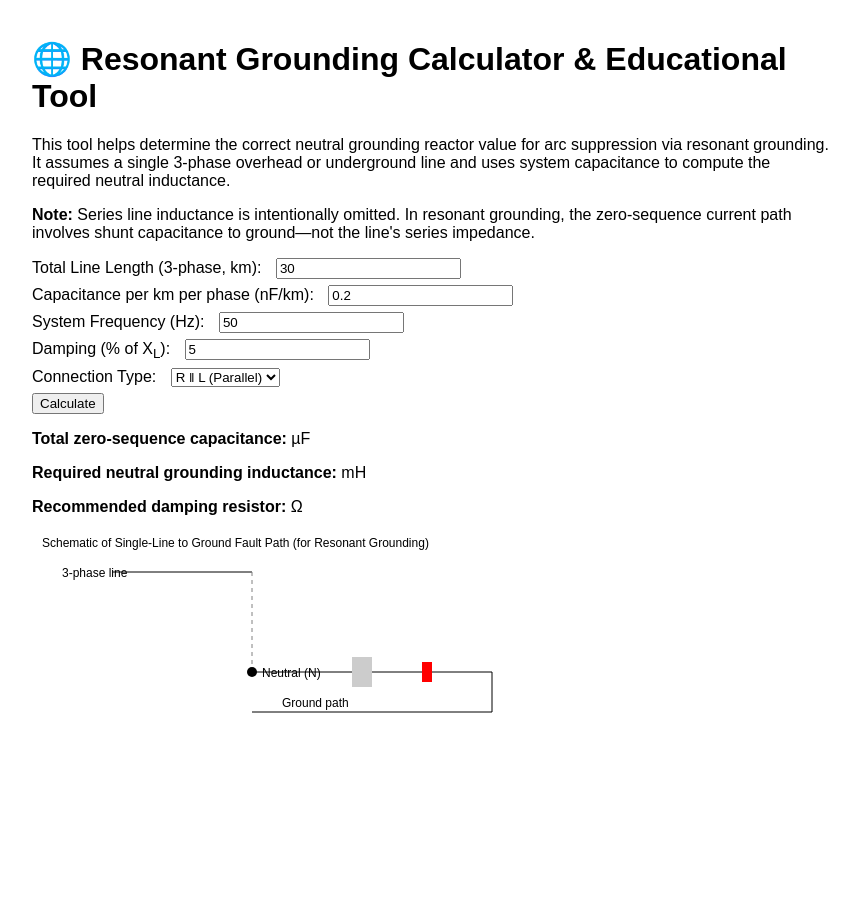
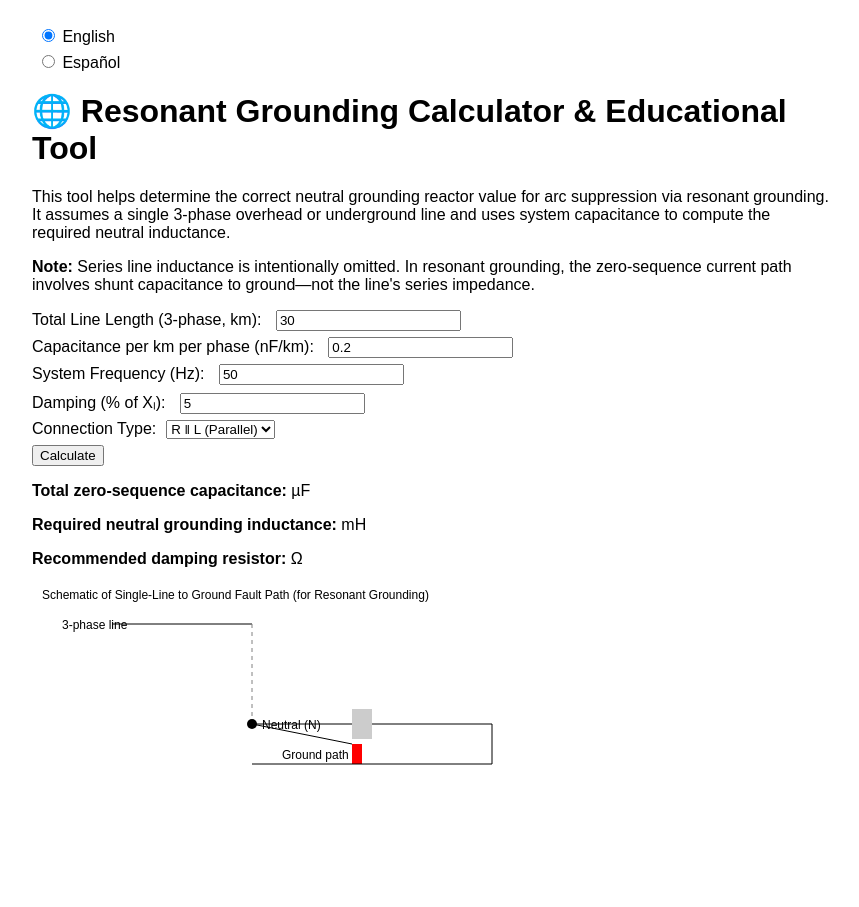
Before and after one commit to Siizer/Resonant-Grounding-Tool, a plain HTML site: page index.html in a window 1280 px wide. Shown: the whole page, without its empty margins (208-1067 px from the left). Before the commit the page ends 876 px from the top, so only its background shows below. Drawn offline with nearby package versions, Linux system fonts and the light colour scheme.

Commit message:
Update index.html
This version gives:
 - Textual + visual representation for series vs parallel damping.
 - A clean bilingual toggle.
 - Easy extensibility for more languages or circuit options.

```diff
--- a/index.html
+++ b/index.html
@@ -2,7 +2,7 @@
 <html lang="en">
 <head>
   <meta charset="UTF-8">
-  <title>Resonant Grounding Calculator (Educational)</title>
+  <title>Resonant Grounding Calculator</title>
   <script src="https://d3js.org/d3.v7.min.js"></script>
   <style>
     body { font-family: sans-serif; padding: 20px; max-width: 800px; margin: auto; }
@@ -13,33 +13,89 @@
   </style>
 </head>
 <body>
-  <h1>🌐 Resonant Grounding Calculator & Educational Tool</h1>
-  <p>This tool helps determine the correct neutral grounding reactor value for arc suppression via resonant grounding. It assumes a single 3-phase overhead or underground line and uses system capacitance to compute the required neutral inductance.</p>
-  <p><strong>Note:</strong> Series line inductance is intentionally omitted. In resonant grounding, the zero-sequence current path involves shunt capacitance to ground—not the line's series impedance.</p>
+  <div>
+    <label><input type="radio" name="lang" value="en" checked onchange="setLanguage('en')"> English</label>
+    <label><input type="radio" name="lang" value="es" onchange="setLanguage('es')"> Español</label>
+  </div>
 
-  <label>Total Line Length (3-phase, km): <input id="L_total" type="number" value="30"></label>
-  <label>Capacitance per km per phase (nF/km): <input id="C_per_km" type="number" step="0.01" value="0.2"></label>
-  <label>System Frequency (Hz): <input id="freq" type="number" value="50"></label>
-  <label>Damping (% of X<sub>L</sub>): <input id="damping" type="number" step="1" value="5"></label>
-  <label>Connection Type:
-    <select id="connection">
+  <h1 id="title"></h1>
+  <p id="description"></p>
+  <p><strong><span id="noteLabel"></span></strong> <span id="noteText"></span></p>
+
+  <label id="lbl_length">Total Line Length (3-phase, km): <input id="L_total" type="number" value="30"></label>
+  <label id="lbl_cap">Capacitance per km per phase (nF/km): <input id="C_per_km" type="number" step="0.01" value="0.2"></label>
+  <label id="lbl_freq">System Frequency (Hz): <input id="freq" type="number" value="50"></label>
+  <label id="lbl_damp">Damping (% of Xₗ): <input id="damping" type="number" step="1" value="5"></label>
+  <label id="lbl_conn">
+    Connection Type:
+    <select id="connection" onchange="calculate()">
       <option value="parallel">R ‖ L (Parallel)</option>
       <option value="series">R + L (Series)</option>
     </select>
   </label>
 
-  <button onclick="calculate()">Calculate</button>
+  <button onclick="calculate()" id="btn_calc"></button>
 
-  <p><strong>Total zero-sequence capacitance:</strong> <span id="cap"></span> µF</p>
-  <p><strong>Required neutral grounding inductance:</strong> <span id="ind"></span> mH</p>
-  <p><strong>Recommended damping resistor:</strong> <span id="res"></span> Ω</p>
+  <p><strong id="out_cap_label"></strong> <span id="cap"></span> µF</p>
+  <p><strong id="out_ind_label"></strong> <span id="ind"></span> mH</p>
+  <p><strong id="out_res_label"></strong> <span id="res"></span> Ω</p>
 
   <svg id="diagram" width="700" height="320"></svg>
 
   <script>
+    const translations = {
+      en: {
+        title: "🌐 Resonant Grounding Calculator & Educational Tool",
+        description: "This tool helps determine the correct neutral grounding reactor value for arc suppression via resonant grounding. It assumes a single 3-phase overhead or underground line and uses system capacitance to compute the required neutral inductance.",
+        noteLabel: "Note:",
+        noteText: "Series line inductance is intentionally omitted. In resonant grounding, the zero-sequence current path involves shunt capacitance to ground—not the line's series impedance.",
+        lbl_conn: "Connection Type:",
+        btn_calc: "Calculate",
+        out_cap_label: "Total zero-sequence capacitance:",
+        out_ind_label: "Required neutral grounding inductance:",
+        out_res_label: "Recommended damping resistor:",
+        conn_parallel: "R ‖ L (Parallel)",
+        conn_series: "R + L (Series)",
+        svg_label: "Schematic of Single-Line to Ground Fault Path (for Resonant Grounding)",
+        svg_ground: "Ground path"
+      },
+      es: {
+        title: "🌐 Calculadora de Puesta a Tierra Resonante y Herramienta Educativa",
+        description: "Esta herramienta ayuda a determinar el valor correcto del reactor de puesta a tierra para la supresión de arco mediante conexión resonante. Asume una sola línea aérea o subterránea trifásica y usa la capacitancia del sistema para calcular la inductancia neutra requerida.",
+        noteLabel: "Nota:",
+        noteText: "La inductancia en serie de la línea se omite intencionalmente. En la puesta a tierra resonante, la corriente de secuencia cero fluye a través de la capacitancia de derivación a tierra, no a través de la impedancia en serie.",
+        lbl_conn: "Tipo de conexión:",
+        btn_calc: "Calcular",
+        out_cap_label: "Capacitancia total de secuencia cero:",
+        out_ind_label: "Inductancia de puesta a tierra requerida:",
+        out_res_label: "Resistencia de amortiguamiento recomendada:",
+        conn_parallel: "R ‖ L (Paralelo)",
+        conn_series: "R + L (Serie)",
+        svg_label: "Esquema de la trayectoria de falla monofásica a tierra (puesta a tierra resonante)",
+        svg_ground: "Trayectoria de tierra"
+      }
+    };
+
+    function setLanguage(lang) {
+      const t = translations[lang];
+      document.getElementById("title").innerText = t.title;
+      document.getElementById("description").innerText = t.description;
+      document.getElementById("noteLabel").innerText = t.noteLabel;
+      document.getElementById("noteText").innerText = t.noteText;
+      document.getElementById("lbl_conn").childNodes[0].nodeValue = t.lbl_conn;
+      document.getElementById("btn_calc").innerText = t.btn_calc;
+      document.getElementById("out_cap_label").innerText = t.out_cap_label;
+      document.getElementById("out_ind_label").innerText = t.out_ind_label;
+      document.getElementById("out_res_label").innerText = t.out_res_label;
+      document.getElementById("connection").options[0].text = t.conn_parallel;
+      document.getElementById("connection").options[1].text = t.conn_series;
+      svg.select("#svg_label").text(t.svg_label);
+      svg.select("#svg_ground").text(t.svg_ground);
+    }
+
     const svg = d3.select("#diagram");
 
-    svg.append("text").attr("x", 10).attr("y", 15).text("Schematic of Single-Line to Ground Fault Path (for Resonant Grounding)");
+    svg.append("text").attr("id", "svg_label").attr("x", 10).attr("y", 15).text("Schematic of Single-Line to Ground Fault Path (for Resonant Grounding)");
 
     svg.append("line").attr("x1", 80).attr("y1", 40).attr("x2", 220).attr("y2", 40).attr("stroke", "black");
     svg.append("text").attr("x", 30).attr("y", 45).text("3-phase line");
@@ -47,17 +103,34 @@
     svg.append("circle").attr("cx", 220).attr("cy", 140).attr("r", 5).attr("fill", "black");
     svg.append("text").attr("x", 230).attr("y", 145).text("Neutral (N)");
 
-    svg.append("line").attr("x1", 220).attr("y1", 140).attr("x2", 320).attr("y2", 140).attr("stroke", "black");
-    svg.append("rect").attr("x", 320).attr("y", 125).attr("width", 20).attr("height", 30).attr("fill", "#ccc");
-    svg.append("line").attr("x1", 340).attr("y1", 140).attr("x2", 390).attr("y2", 140).attr("stroke", "black");
-    svg.append("rect").attr("x", 390).attr("y", 130).attr("width", 10).attr("height", 20).attr("fill", "red");
-    svg.append("line").attr("x1", 400).attr("y1", 140).attr("x2", 460).attr("y2", 140).attr("stroke", "black");
+    // Parallel layout: R and L branch to same node
+    const g_parallel = svg.append("g").attr("id", "g_parallel");
+    g_parallel.append("line").attr("x1", 220).attr("y1", 140).attr("x2", 320).attr("y2", 140).attr("stroke", "black");
+    g_parallel.append("rect").attr("x", 320).attr("y", 125).attr("width", 20).attr("height", 30).attr("fill", "#ccc");
+    g_parallel.append("text").attr("x", 325).attr("y", 120).attr("id", "Lval");
+
+    g_parallel.append("line").attr("x1", 220).attr("y1", 140).attr("x2", 320).attr("y2", 160).attr("stroke", "black");
+    g_parallel.append("rect").attr("x", 320).attr("y", 160).attr("width", 10).attr("height", 20).attr("fill", "red");
+    g_parallel.append("text").attr("x", 325).attr("y", 195).attr("id", "Rval");
+
+    g_parallel.append("line").attr("x1", 340).attr("y1", 140).attr("x2", 460).attr("y2", 140).attr("stroke", "black");
+    g_parallel.append("line").attr("x1", 220).attr("y1", 180).attr("x2", 460).attr("y2", 180).attr("stroke", "black");
+
+    // Series layout: L then R inline
+    const g_series = svg.append("g").attr("id", "g_series").style("display", "none");
+    g_series.append("line").attr("x1", 220).attr("y1", 140).attr("x2", 320).attr("y2", 140).attr("stroke", "black");
+    g_series.append("rect").attr("x", 320).attr("y", 125).attr("width", 20).attr("height", 30).attr("fill", "#ccc");
+    g_series.append("text").attr("x", 325).attr("y", 120).attr("id", "Lval_s");
+
+    g_series.append("line").attr("x1", 340).attr("y1", 140).attr("x2", 390).attr("y2", 140).attr("stroke", "black");
+    g_series.append("rect").attr("x", 390).attr("y", 130).attr("width", 10).attr("height", 20).attr("fill", "red");
+    g_series.append("text").attr("x", 395).attr("y", 125).attr("id", "Rval_s");
+
+    g_series.append("line").attr("x1", 400).attr("y1", 140).attr("x2", 460).attr("y2", 140).attr("stroke", "black");
+    g_series.append("line").attr("x1", 220).attr("y1", 180).attr("x2", 460).attr("y2", 180).attr("stroke", "black");
+
     svg.append("line").attr("x1", 460).attr("y1", 140).attr("x2", 460).attr("y2", 180).attr("stroke", "black");
-    svg.append("line").attr("x1", 220).attr("y1", 180).attr("x2", 460).attr("y2", 180).attr("stroke", "black");
-    svg.append("text").attr("x", 250).attr("y", 175).text("Ground path");
-
-    const textL = svg.append("text").attr("x", 325).attr("y", 120).attr("id", "Lval");
-    const textR = svg.append("text").attr("x", 395).attr("y", 125).attr("id", "Rval");
+    svg.append("text").attr("id", "svg_ground").attr("x", 250).attr("y", 175).text("Ground path");
 
     function calculate() {
       const L_km = parseFloat(document.getElementById("L_total").value);
@@ -73,18 +146,25 @@
 
       let R;
       if (connType === "parallel") {
-        R = XL / dampPct;  // Parallel damping: R = XL / damping
+        R = XL / dampPct;
+        d3.select("#g_parallel").style("display", "block");
+        d3.select("#g_series").style("display", "none");
+        d3.select("#Lval").text("L = " + (L * 1e3).toFixed(1) + " mH");
+        d3.select("#Rval").text("R = " + R.toFixed(1) + " Ω");
       } else {
-        R = dampPct * XL;  // Series damping: R = damping × XL
+        R = dampPct * XL;
+        d3.select("#g_parallel").style("display", "none");
+        d3.select("#g_series").style("display", "block");
+        d3.select("#Lval_s").text("L = " + (L * 1e3).toFixed(1) + " mH");
+        d3.select("#Rval_s").text("R = " + R.toFixed(1) + " Ω");
       }
 
       document.getElementById("cap").innerText = (C_total * 1e6).toFixed(3);
       document.getElementById("ind").innerText = (L * 1e3).toFixed(3);
       document.getElementById("res").innerText = R.toFixed(2);
+    }
 
-      textL.text("L = " + (L * 1e3).toFixed(1) + " mH");
-      textR.text("R = " + R.toFixed(1) + " Ω (" + (connType === "parallel" ? "‖" : "+") + " L)");
-    }
+    setLanguage('en');
   </script>
 </body>
 </html>
```
